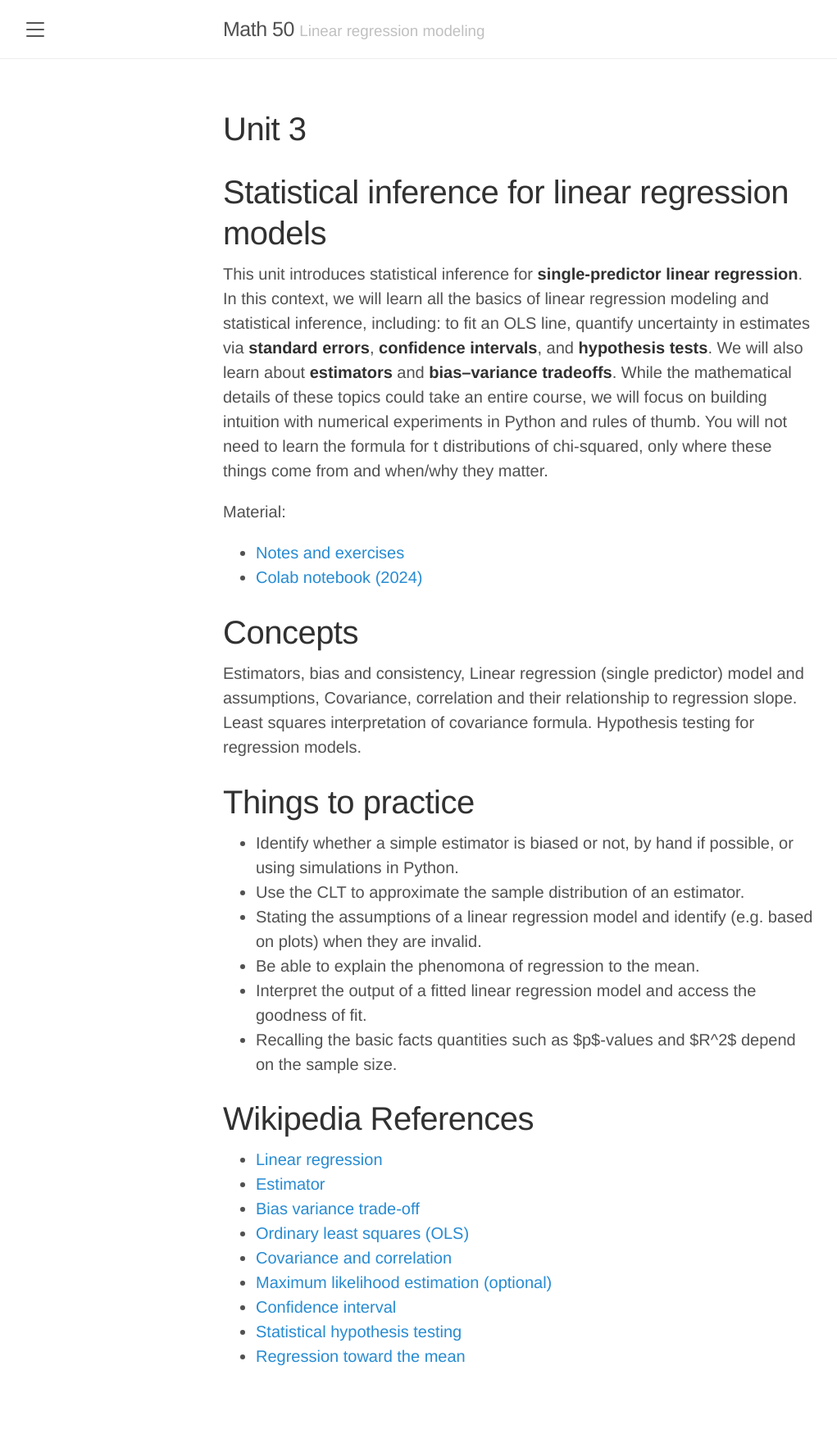
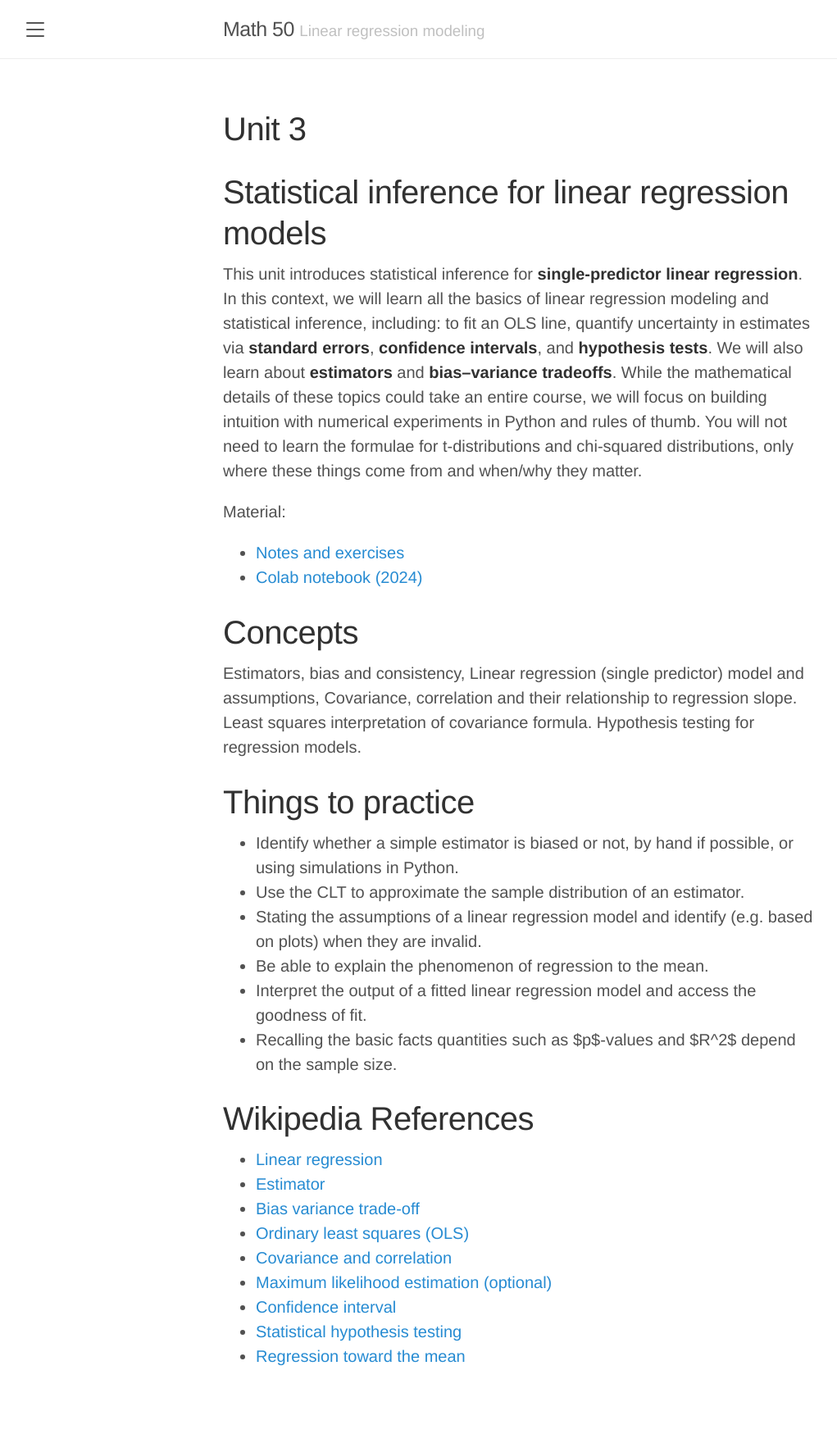
Before and after one commit to elevien/math50_2025, a Jekyll site: the page built from unit3.md, in a window 1280 px wide. Shown: the whole page at 82% size, without its empty margins (8-1029 px from the left). Built offline with Jekyll 4.4.1, drawn with Linux system fonts in a browser that asks for light colours.

Commit message:
unit3: typos

```diff
--- a/unit3.md
+++ b/unit3.md
@@ -8,7 +8,7 @@ bibliography:
 
 # Statistical inference for linear regression models
 
-This unit introduces statistical inference for **single‑predictor linear regression**.  In this context, we will learn all the basics of linear regression modeling and statistical inference, including: to fit an OLS line, quantify uncertainty in estimates via **standard errors**, **confidence intervals**, and **hypothesis tests**. We will also learn about **estimators** and **bias–variance tradeoffs**. While the mathematical details of these topics could take an entire course, we will focus on building intuition with numerical experiments in Python and rules of thumb. You will not need to learn the formula for t distributions of chi-squared, only where these things come from and when/why they matter.
+This unit introduces statistical inference for **single‑predictor linear regression**.  In this context, we will learn all the basics of linear regression modeling and statistical inference, including: to fit an OLS line, quantify uncertainty in estimates via **standard errors**, **confidence intervals**, and **hypothesis tests**. We will also learn about **estimators** and **bias–variance tradeoffs**. While the mathematical details of these topics could take an entire course, we will focus on building intuition with numerical experiments in Python and rules of thumb. You will not need to learn the formulae for t-distributions and chi-squared distributions, only where these things come from and when/why they matter.
 
 Material:
 - [Notes and exercises](/public/latex_notes/unit3/unit3.pdf)
@@ -22,7 +22,7 @@ Estimators, bias and consistency, Linear regression (single predictor) model and
 - Identify whether a simple estimator is biased or not, by hand if possible, or using simulations in Python.
 - Use the CLT to approximate the sample distribution of an estimator.
 - Stating the assumptions of a linear regression model and identify (e.g. based on plots) when they are invalid.
-- Be able to explain the phenomona of regression to the mean.
+- Be able to explain the phenomenon of regression to the mean.
 - Interpret the output of a fitted linear regression model and access the goodness of fit.
 - Recalling the basic facts quantities such as $p$-values and $R^2$ depend on the sample size.
 
```
